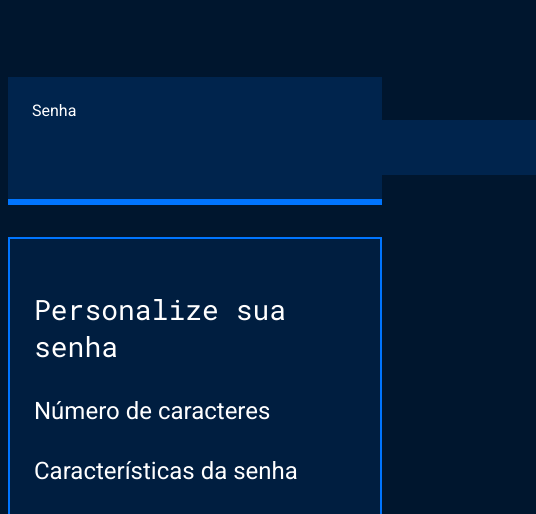
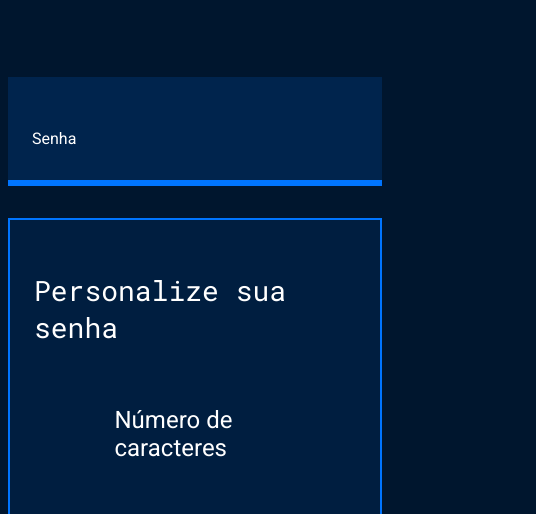
Before and after one commit to ayumiezy/seguranca_digital, a plain HTML site: page index.html in a window 390 px wide. Shown: the part 277-791 px from the top of the page, 536 px wide, since content can reach past the window. Drawn offline with Linux system fonts and the light colour scheme.

Commit message:
media query

```diff
--- a/style.css
+++ b/style.css
@@ -47,6 +47,7 @@ body{
     color: var(--branco);
     font-family: var(--roboto-mono);
     font-size: 40px;
+    width: 70%;
 }
 
 #campo-senha:focus{
@@ -69,6 +70,25 @@ body{
     font-family: var(--roboto-mono);
     font-size: 28px;
 }
+
 .parametro-senha__titulo{
     font-size: 24px;
 }
+
+.parametro-coluna__senha{
+    display: flex;
+    flex-direction: column;
+    justify-content: center;
+}
+
+.parametro-senha{
+    width: 50%;
+    margin: 0 auto;
+}
+
+@media screen and (min-width: 768px) {
+    .parametro-coluna__senha{
+        flex-direction: row;
+    }
+
+}
```
